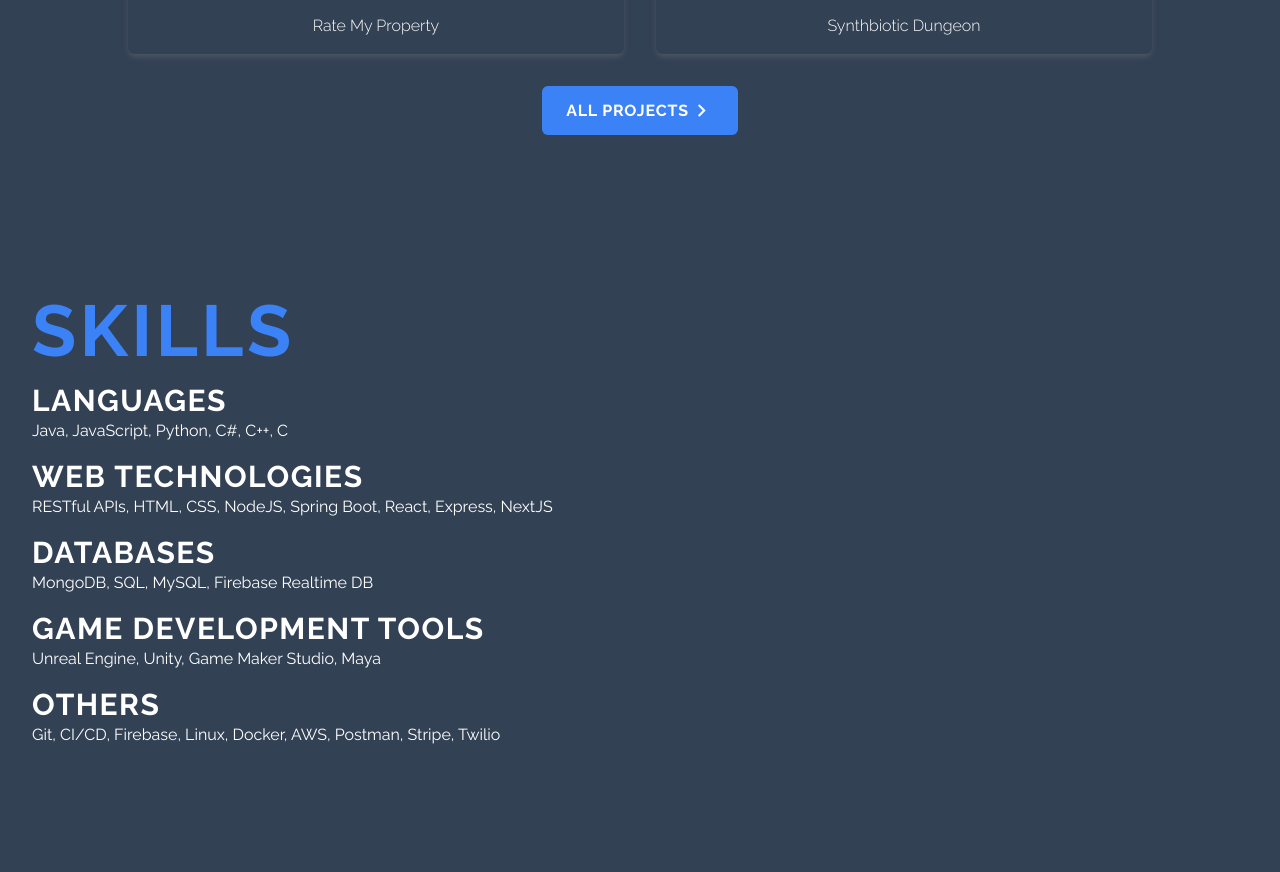
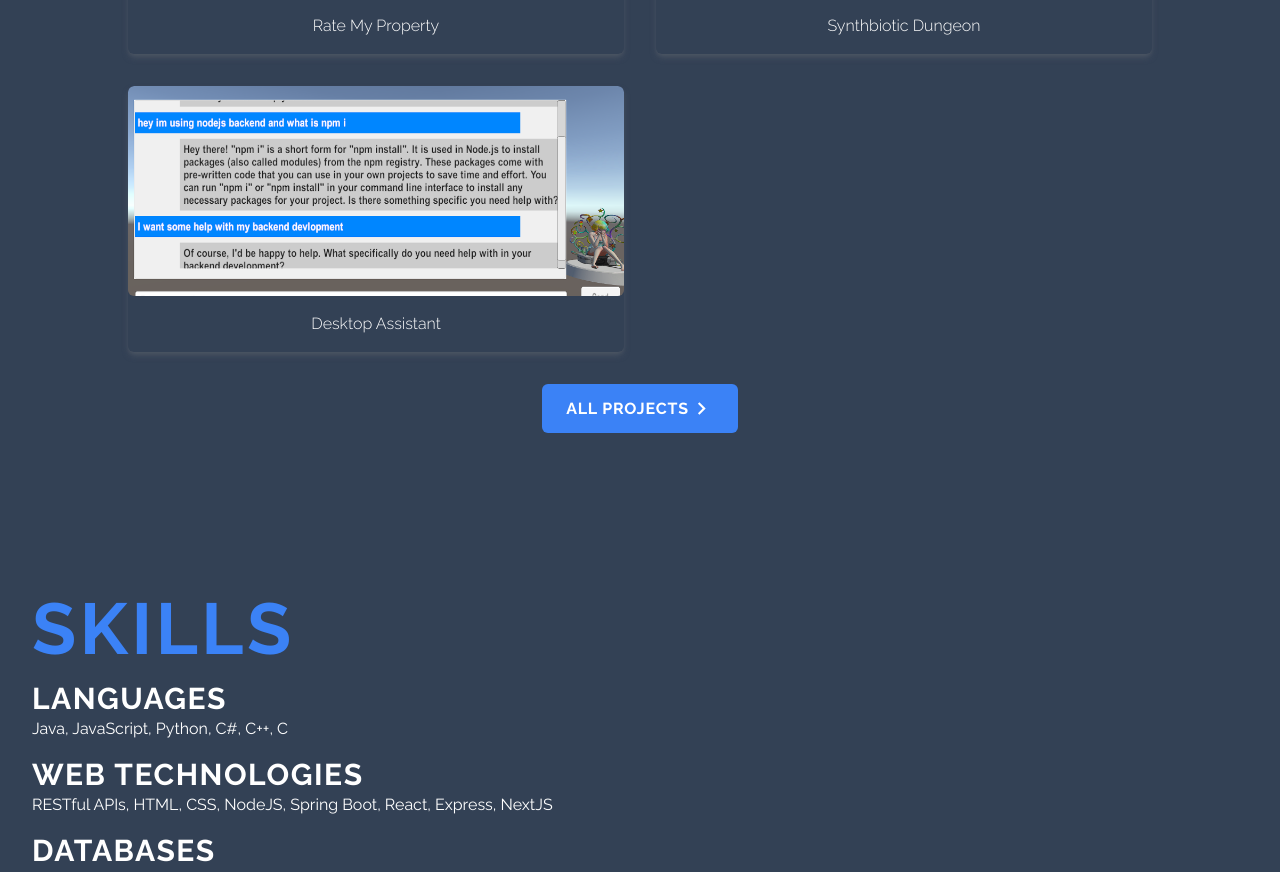
Before and after one commit to hoooowsh/Sheng-Web, a Next.js app in the folder my-web-front/: page / in a window 1280 px wide. Shown: the part 1574-2446 px from the top of the page. Built offline with nearby package versions, Linux system fonts and the light colour scheme.

Commit message:
added christina project

```diff
--- a/my-web-front/components/Portfolio.jsx
+++ b/my-web-front/components/Portfolio.jsx
@@ -4,6 +4,7 @@ import rmp from "../public/assets/portfolio/RMP.png";
 import cynorix_fileshare from "../public/assets/portfolio/Cynorix_fileshare.png";
 import syth from "../public/assets/portfolio/synthbiotic.png";
 import fuzzer from "../public/assets/portfolio/fuzzer.jpg";
+import christina from "../public/assets/portfolio/Christina.png";
 import Link from "next/link";
 import Image from "next/image";
 
@@ -32,6 +33,12 @@ const Portfolio = () => {
       title: "Synthbiotic Dungeon",
       imageSrc: syth,
       url: "synthbiotic-dungeon",
+    },
+    {
+      id: 5,
+      title: "Desktop Assistant",
+      imageSrc: christina,
+      url: "desktop-assistant",
     },
   ];
 
--- a/my-web-front/pages/portfolio/[id].js
+++ b/my-web-front/pages/portfolio/[id].js
@@ -3,6 +3,7 @@ import rmp from "../../public/assets/portfolio/RMP.png";
 import cynorix_fileshare from "../../public/assets/portfolio/Cynorix_fileshare.png";
 import fuzzer from "../../public/assets/portfolio/fuzzer.jpg";
 import syth from "../../public/assets/portfolio/synthbiotic.png";
+import christina from "../../public/assets/portfolio/Christina.png";
 import Link from "next/link";
 import Image from "next/image";
 import { FaGithub } from "react-icons/fa";
@@ -51,6 +52,16 @@ const portfolios = [
     description:
       "As a proficient game developer, I played a pivotal role in designing and implementing several key features in a highly popular dungeon game. Among the features that I helped create were the dungeon shop, mini-map, character skills, and many others. My creative contributions to the game were highly valued by the development team, as I brought innovative ideas and a keen attention to detail to every aspect of the project. || Moreover, my strong collaboration skills allowed me to work closely with talented artists and other skilled programmers. This teamwork was critical in seamlessly integrating the various game components, resulting in a highly polished and engaging game experience. Through our combined efforts, we were able to successfully publish the game on the esteemed Steam store, where it continues to garner enthusiastic praise from players around the world.",
     demourl: "https://store.steampowered.com/app/1576880/Synthbiotic_Dungeon/",
+  },
+  {
+    id: 5,
+    title: "Desktop Assistant (Still In Development Process)",
+    imageSrc: christina,
+    url: "desktop-assistant",
+    skills: "Unity, C#",
+    description:
+      "I created a desktop assistant application that utilizes chatbot APIs, complete with a customized user interface. By incorporating AI technology, I anticipate that this app will significantly improve my work efficiency and provide a range of benefits. Given the promising future of AI and chatbots, developing this app has allowed me to gain valuable hands-on experience with these cutting-edge technologies. || Please be aware that this project is currently in the development stage, and additional improvements will be made. Specifically, a more user-friendly interface will be implemented, and model animation based on the responses from the ChatGPT API will be added. These changes will transform the desktop assistant into an even more effective and user-friendly tool.",
+    giturl: "https://github.com/hoooowsh/Christina_Enhance",
   },
 ];
 
--- a/my-web-front/pages/portfolio/index.js
+++ b/my-web-front/pages/portfolio/index.js
@@ -3,6 +3,7 @@ import rmp from "../../public/assets/portfolio/RMP.png";
 import cynorix_fileshare from "../../public/assets/portfolio/Cynorix_fileshare.png";
 import fuzzer from "../../public/assets/portfolio/fuzzer.jpg";
 import syth from "../../public/assets/portfolio/synthbiotic.png";
+import christina from "../../public/assets/portfolio/Christina.png";
 import Link from "next/link";
 import Image from "next/image";
 
@@ -31,6 +32,12 @@ export const getStaticProps = async () => {
       title: "Synthbiotic Dungeon",
       imageSrc: syth,
       url: "synthbiotic-dungeon",
+    },
+    {
+      id: 5,
+      title: "Desktop Assistant (Still In Development Process)",
+      imageSrc: christina,
+      url: "desktop-assistant",
     },
   ];
   return {
```
Also changed, not shown: my-web-front/public/assets/portfolio/Christina.PNG (added).
